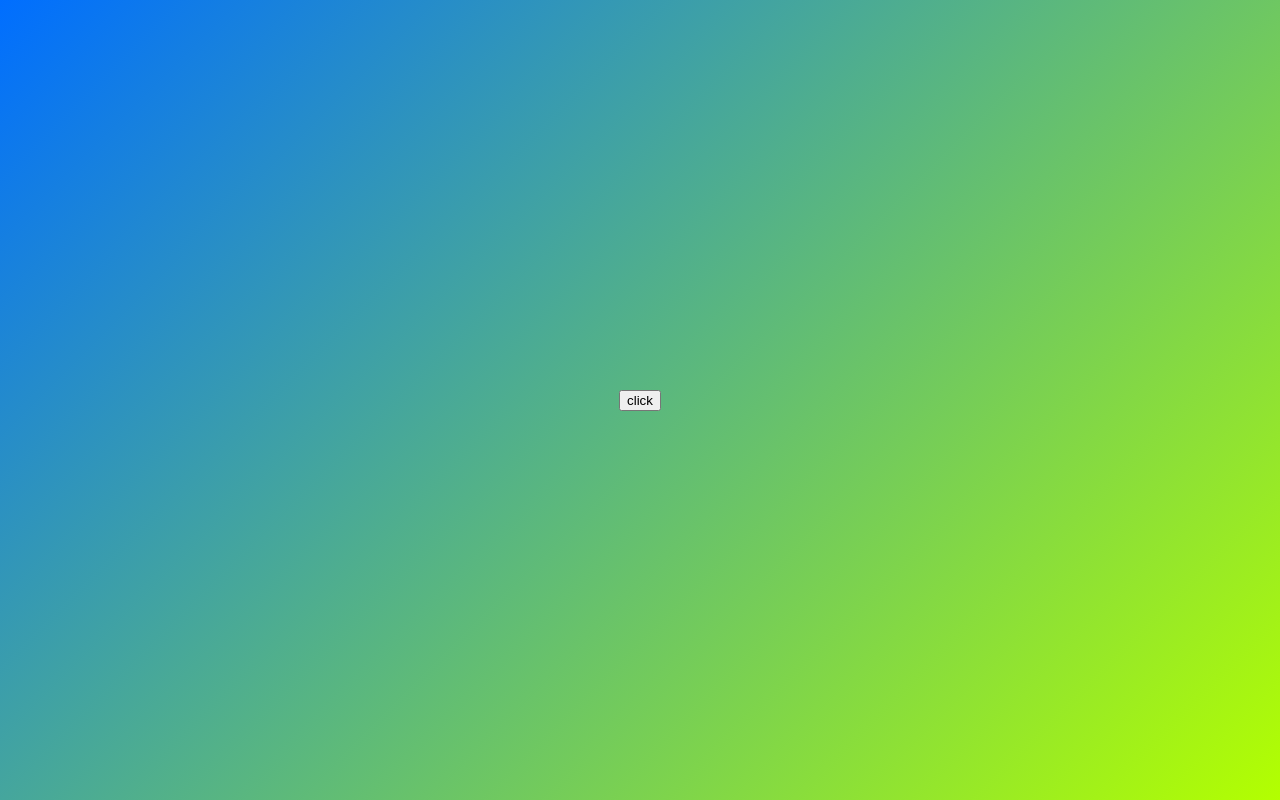
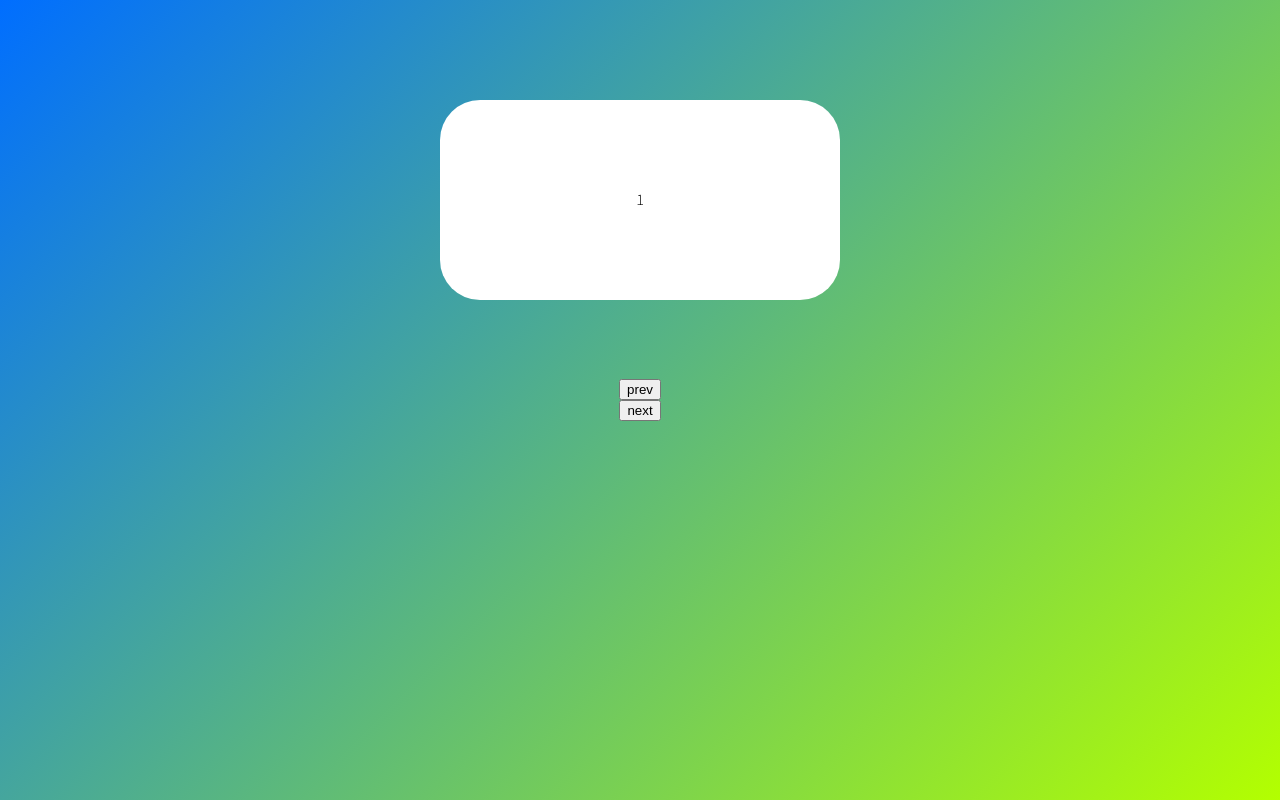
Before and after one commit to yoonjong-park/netflix-clone, a React (Create React App) app: page / in a window 1280 px wide. Built offline with nearby package versions, Linux system fonts and the light colour scheme.

Commit message:
ADD nex button & animate for moving Box

```diff
--- a/src/App.tsx
+++ b/src/App.tsx
@@ -1,4 +1,4 @@
-import React, { useState } from "react";
+import React, { useCallback, useState } from "react";
 import { motion, AnimatePresence } from "framer-motion";
 import styled from "styled-components";
 
@@ -8,45 +8,69 @@
   display: flex;
   justify-content: center;
   align-items: center;
+  flex-direction: column;
   background: linear-gradient(135deg, #006eff, #b3ff00);
 `;
 
 const Box = styled(motion.div)`
   width: 400px;
   height: 200px;
+  border-radius: 40px;
+  display: flex;
   position: absolute;
-  border-radius: 40px;
   top: 100px;
+  justify-content: center;
+  align-items: center;
   margin-bottom: 20px;
   background-color: white;
 `;
 
 const BoxVariants = {
-  initial: {
+  invisible: {
+    x: 500,
     opacity: 0,
     scale: 0,
   },
-  visible: { opacity: 1, scale: 1, rotateZ: 360 },
-  leaving: { opacity: 0, scale: 0, y: 20 },
+  visible: {
+    x: 0,
+    opacity: 1,
+    scale: 1,
+    transition: {
+      duration: 0.5,
+    },
+  },
+  exit: { x: -500, opacity: 0, scale: 0, transition: { duration: 0.5 } },
 };
 
 function App() {
-  const [showing, setShowing] = useState(false);
-  const toggleShowing = () => setShowing(!showing);
+  const [visible, setVisible] = useState(1);
+  const prevPlease = useCallback(() => {
+    setVisible(prev => (prev === 1 ? 1 : prev - 1));
+  }, []);
+
+  const nextPlease = useCallback(() => {
+    setVisible(prev => (prev === 10 ? 10 : prev + 1));
+  }, []);
 
   return (
     <Wrapper>
       <AnimatePresence>
-        {showing && (
-          <Box
-            variants={BoxVariants}
-            initial="initial"
-            animate="visible"
-            exit="leaving"
-          />
+        {[1, 2, 3, 4, 5, 6, 7, 8, 9, 10].map(
+          i =>
+            i === visible && (
+              <Box
+                key={i}
+                variants={BoxVariants}
+                initial="invisible"
+                animate="visible"
+                exit="exit">
+                {i}
+              </Box>
+            )
         )}
       </AnimatePresence>
-      <button onClick={toggleShowing}>click</button>
+      <button onClick={prevPlease}>prev</button>
+      <button onClick={nextPlease}>next</button>
     </Wrapper>
   );
 }
```
